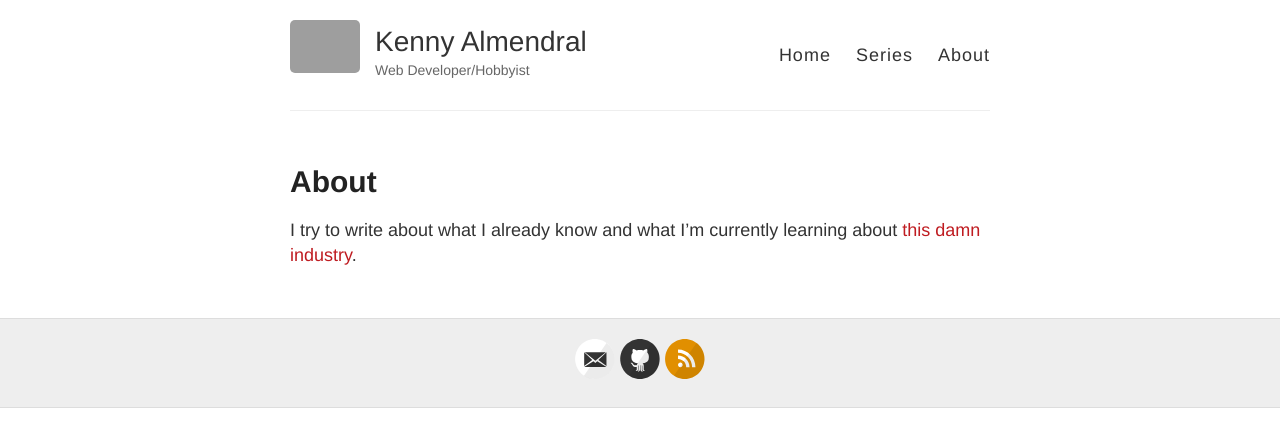
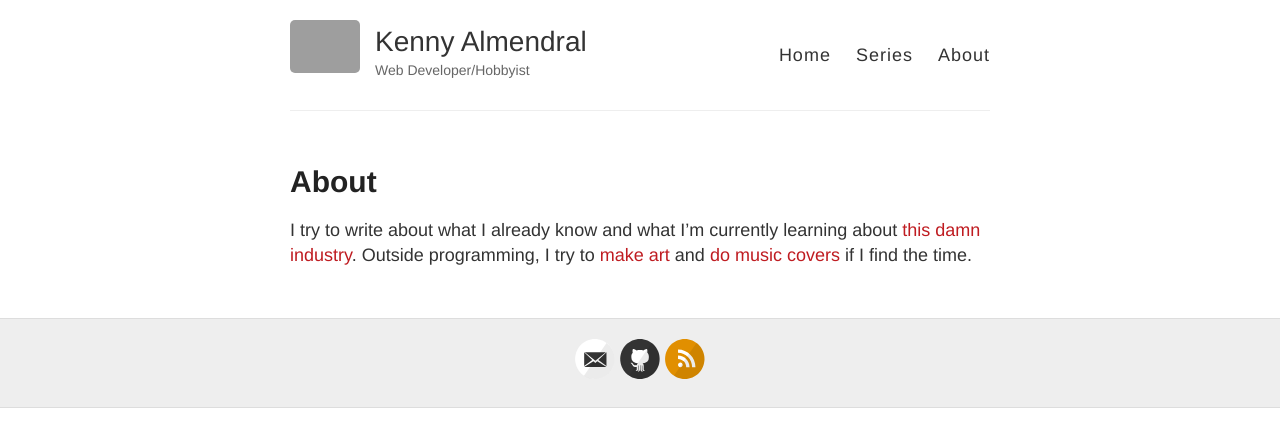
Before and after one commit to kennyalmendral/kennyalmendral.github.io, a Jekyll site: the page built from about.md, in a window 1280 px wide. Shown: the top 447 px of the page. Built offline with Jekyll 4.4.1, drawn with Linux system fonts in a browser that asks for light colours; grey boxes are pictures that could not be loaded.

Commit message:
Update about.md

```diff
--- a/about.md
+++ b/about.md
@@ -4,4 +4,4 @@
 permalink: /about/
 ---
 
-I try to write about what I already know and what I’m currently learning about [this damn industry](https://code.tutsplus.com/articles/this-damn-industry--net-17054){:target="_blank"}.
+I try to write about what I already know and what I’m currently learning about [this damn industry](https://code.tutsplus.com/articles/this-damn-industry--net-17054){:target="_blank"}. Outside programming, I try to [make art](https://kennyalmendral.artstation.com/){:target="_blank"} and [do music covers](https://www.youtube.com/kennyalmendral){:target="_blank"} if I find the time.
```
